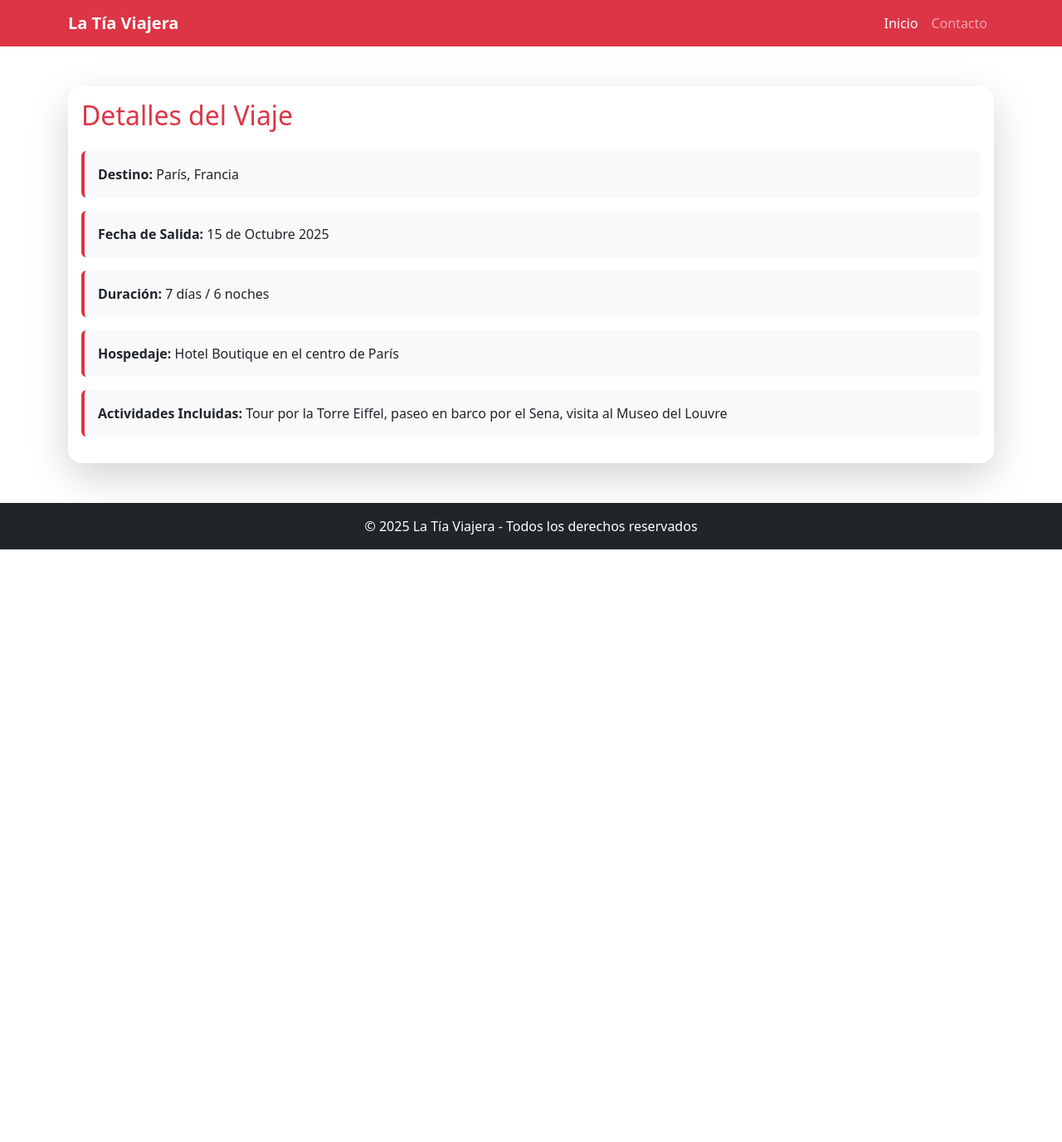
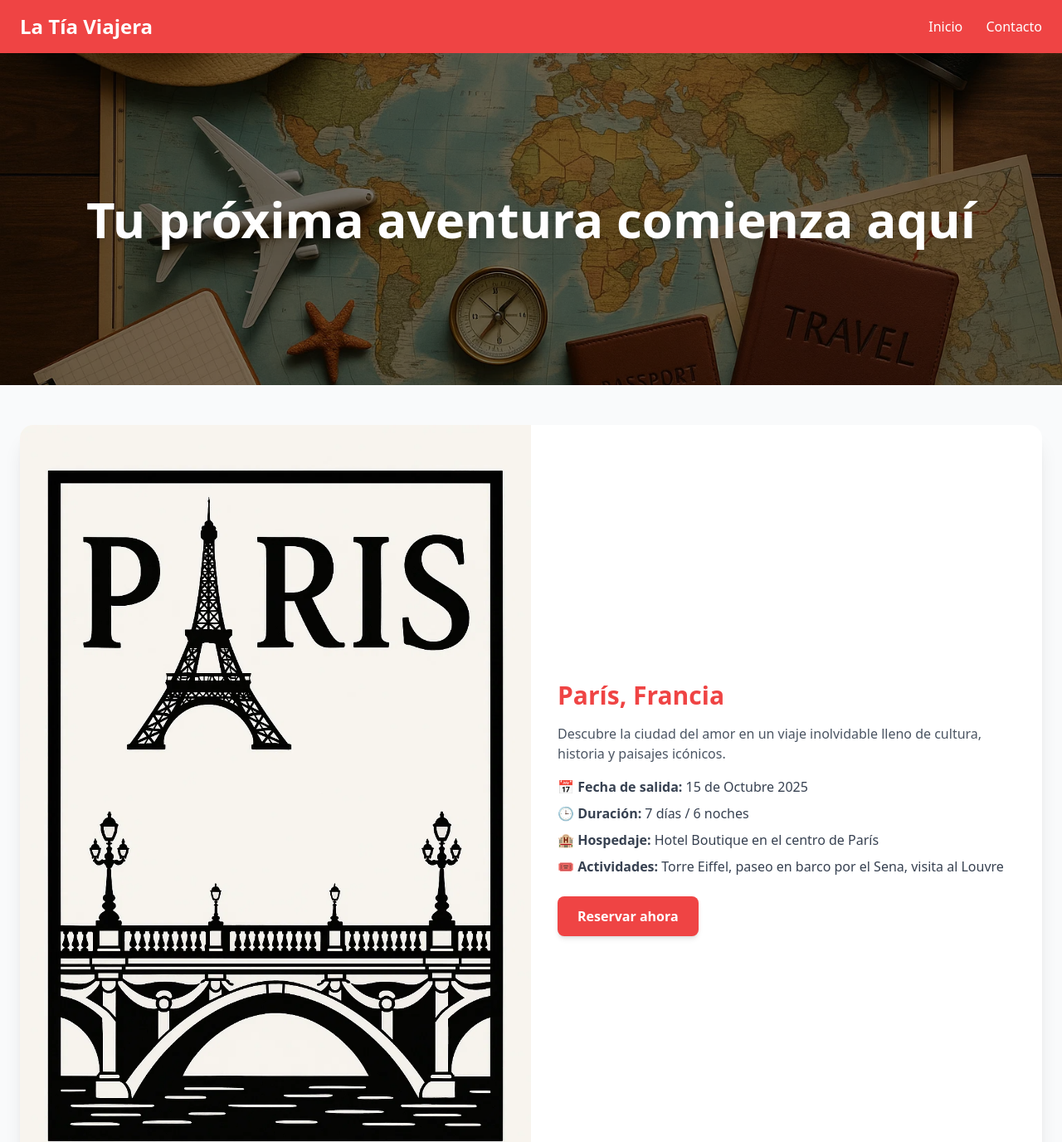
Before and after one commit to danielmenezsolis/viajes.github.io, a plain HTML site: page index.html in a window 1280 px wide. Shown: the top 1376 px of the page at 83% size. Before the commit the page ends 800 px from the top, so only its background shows below. Drawn offline with nearby package versions, Linux system fonts and the light colour scheme.

Commit message:
imagenes

```diff
--- a/index.html
+++ b/index.html
@@ -2,71 +2,93 @@
 <html lang="es">
 <head>
   <meta charset="UTF-8">
-  <meta name="viewport" content="width=device-width, initial-scale=1">
+  <meta name="viewport" content="width=device-width, initial-scale=1.0">
   <title>La Tía Viajera</title>
-  <!-- Bootstrap CSS -->
-  <link href="https://cdn.jsdelivr.net/npm/bootstrap@5.3.3/dist/css/bootstrap.min.css" rel="stylesheet">
+  <script src="https://cdn.tailwindcss.com"></script>
 </head>
-<body>
+<body class="bg-gray-50 text-gray-800">
 
-  <!-- Header con navbar -->
-  <header>
-    <nav class="navbar navbar-expand-lg navbar-dark bg-danger">
-      <div class="container">
-        <a class="navbar-brand fw-bold" href="index.html">La Tía Viajera</a>
-        <button class="navbar-toggler" type="button" data-bs-toggle="collapse" data-bs-target="#menu">
-          <span class="navbar-toggler-icon"></span>
-        </button>
-        <div class="collapse navbar-collapse" id="menu">
-          <ul class="navbar-nav ms-auto">
-            <li class="nav-item">
-              <a class="nav-link active" href="index.html">Inicio</a>
-            </li>
-            <li class="nav-item">
-              <a class="nav-link" href="contacto.html">Contacto</a>
-            </li>
-          </ul>
+  <!-- Navbar -->
+  <nav class="bg-red-500 text-white shadow-md">
+    <div class="container mx-auto flex justify-between items-center py-4 px-6">
+      <a href="index.html" class="text-2xl font-bold">La Tía Viajera</a>
+      <div class="space-x-6">
+        <a href="index.html" class="hover:underline">Inicio</a>
+        <a href="contacto.html" class="hover:underline">Contacto</a>
       </div>
     </div>
   </nav>
-  </header>
 
-  <!-- Contenido principal -->
-     <!-- Contenido principal -->
-  <div class="container my-5">
-    <div class="card shadow-lg border-0 rounded-4">
-      <div class="card-body">
-        <h2 class="text-danger mb-4">Detalles del Viaje</h2>
+  <!-- Hero -->
+  <section class="relative bg-cover bg-center h-[400px]" style="background-image: url('img/travel.png');">
+    <div class="absolute inset-0 bg-black bg-opacity-50 flex items-center justify-center">
+      <h1 class="text-white text-4xl md:text-6xl font-extrabold drop-shadow-lg">Tu próxima aventura comienza aquí</h1>
+    </div>
+  </section>
 
-        <div class="mb-3 p-3 bg-light border-start border-4 border-danger rounded">
-          <strong>Destino:</strong> París, Francia
+  <!-- Viaje destacado: París -->
+  <div class="container mx-auto my-12 px-6">
+    <div class="bg-white rounded-2xl shadow-xl overflow-hidden md:flex">
+      <!-- Imagen -->
+      <img src="img/paris.png" alt="París" class="w-full md:w-1/2 object-cover">
+      <!-- Contenido -->
+      <div class="p-8 flex flex-col justify-center">
+        <h2 class="text-3xl font-bold text-red-500 mb-4">París, Francia</h2>
+        <p class="text-gray-600 mb-4">Descubre la ciudad del amor en un viaje inolvidable lleno de cultura, historia y paisajes icónicos.</p>
+
+        <ul class="space-y-2 text-gray-700 mb-6">
+          <li><strong>📅 Fecha de salida:</strong> 15 de Octubre 2025</li>
+          <li><strong>🕒 Duración:</strong> 7 días / 6 noches</li>
+          <li><strong>🏨 Hospedaje:</strong> Hotel Boutique en el centro de París</li>
+          <li><strong>🎟️ Actividades:</strong> Torre Eiffel, paseo en barco por el Sena, visita al Louvre</li>
+        </ul>
+
+        <a href="contacto.html" class="bg-red-500 hover:bg-red-600 text-white px-6 py-3 rounded-lg shadow-md font-semibold transition w-fit">Reservar ahora</a>
+      </div>
+    </div>
   </div>
 
-        <div class="mb-3 p-3 bg-light border-start border-4 border-danger rounded">
-          <strong>Fecha de Salida:</strong> 15 de Octubre 2025
+  <!-- Sección de otros destinos -->
+  <div class="container mx-auto my-16 px-6">
+    <h2 class="text-3xl font-bold text-red-500 mb-8 text-center">Otros Destinos Populares</h2>
+
+    <div class="grid gap-8 md:grid-cols-3">
+      <!-- Card 1 -->
+      <div class="bg-white rounded-xl shadow-lg overflow-hidden hover:shadow-2xl transition">
+        <img src="img/roma.png"Roma" class="w-full h-48 object-cover">
+        <div class="p-6">
+          <h3 class="text-xl font-bold text-gray-800 mb-2">Roma, Italia</h3>
+          <p class="text-gray-600 mb-4">Explora el Coliseo, la Fontana di Trevi y el Vaticano en una ciudad llena de historia.</p>
+          <a href="#" class="inline-block bg-red-500 text-white px-4 py-2 rounded-lg hover:bg-red-600">Ver más</a>
+        </div>
       </div>
 
-        <div class="mb-3 p-3 bg-light border-start border-4 border-danger rounded">
-          <strong>Duración:</strong> 7 días / 6 noches
+      <!-- Card 2 -->
+      <div class="bg-white rounded-xl shadow-lg overflow-hidden hover:shadow-2xl transition">
+        <img src="img/japon.png" alt="Tokio" class="w-full h-48 object-cover">
+        <div class="p-6">
+          <h3 class="text-xl font-bold text-gray-800 mb-2">Tokio, Japón</h3>
+          <p class="text-gray-600 mb-4">Una mezcla única entre tradición y modernidad: templos, rascacielos y gastronomía increíble.</p>
+          <a href="#" class="inline-block bg-red-500 text-white px-4 py-2 rounded-lg hover:bg-red-600">Ver más</a>
+        </div>
       </div>
 
-        <div class="mb-3 p-3 bg-light border-start border-4 border-danger rounded">
-          <strong>Hospedaje:</strong> Hotel Boutique en el centro de París
-        </div>
-
-        <div class="mb-3 p-3 bg-light border-start border-4 border-danger rounded">
-          <strong>Actividades Incluidas:</strong> Tour por la Torre Eiffel, paseo en barco por el Sena, visita al Museo del Louvre
+      <!-- Card 3 -->
+      <div class="bg-white rounded-xl shadow-lg overflow-hidden hover:shadow-2xl transition">
+        <img src="img/ny.png" alt="Nueva York" class="w-full h-48 object-cover">
+        <div class="p-6">
+          <h3 class="text-xl font-bold text-gray-800 mb-2">Nueva York, EE.UU.</h3>
+          <p class="text-gray-600 mb-4">Descubre la ciudad que nunca duerme: Times Square, Central Park y la Estatua de la Libertad.</p>
+          <a href="#" class="inline-block bg-red-500 text-white px-4 py-2 rounded-lg hover:bg-red-600">Ver más</a>
         </div>
       </div>
     </div>
   </div>
 
   <!-- Footer -->
-  <footer class="bg-dark text-white text-center py-3">
-    <p class="mb-0">© 2025 La Tía Viajera - Todos los derechos reservados</p>
+  <footer class="bg-gray-900 text-white text-center py-4">
+    <p>© 2025 La Tía Viajera - Todos los derechos reservados</p>
   </footer>
 
-  <!-- Bootstrap JS -->
-  <script src="https://cdn.jsdelivr.net/npm/bootstrap@5.3.3/dist/js/bootstrap.bundle.min.js"></script>
 </body>
 </html>
```
Also changed, not shown: contacto.html (+28 -44 lines), img/japon.png (added), img/ny.png (added), img/paris.png (added), img/roma.png (added), img/travel.png (added). Lines whose indentation alone changed are shown as unchanged.
